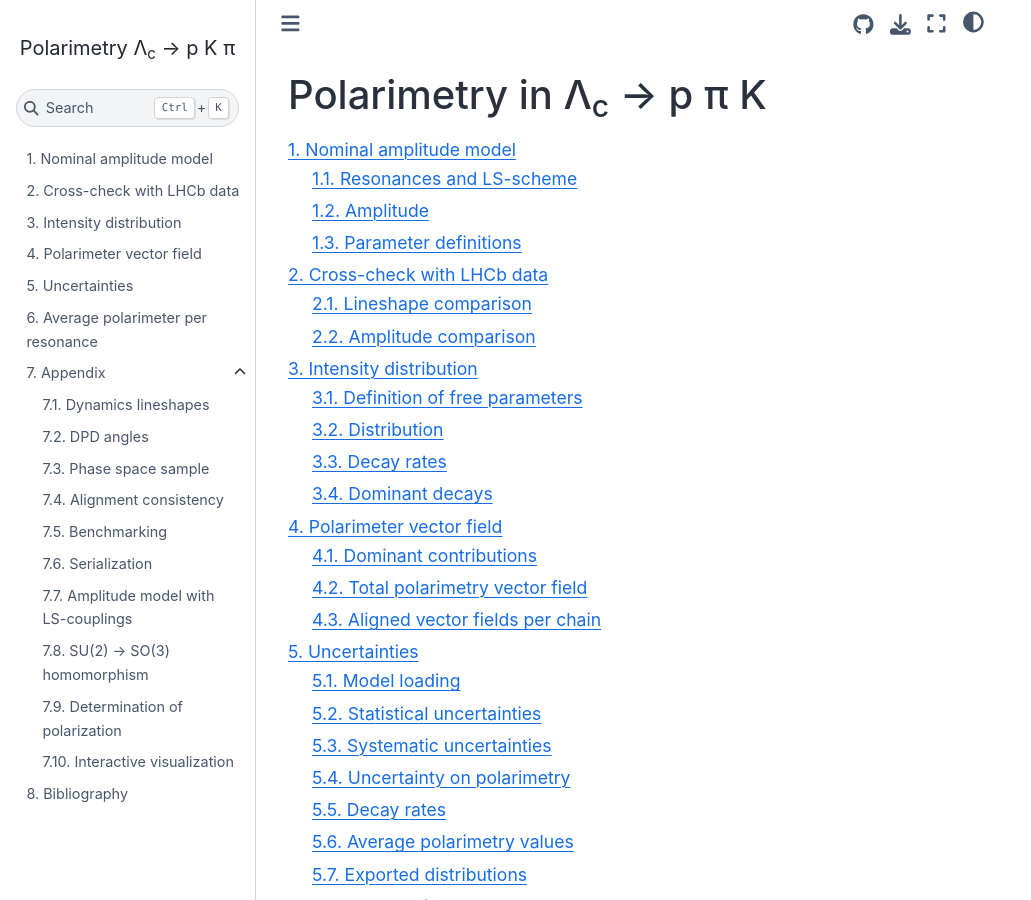
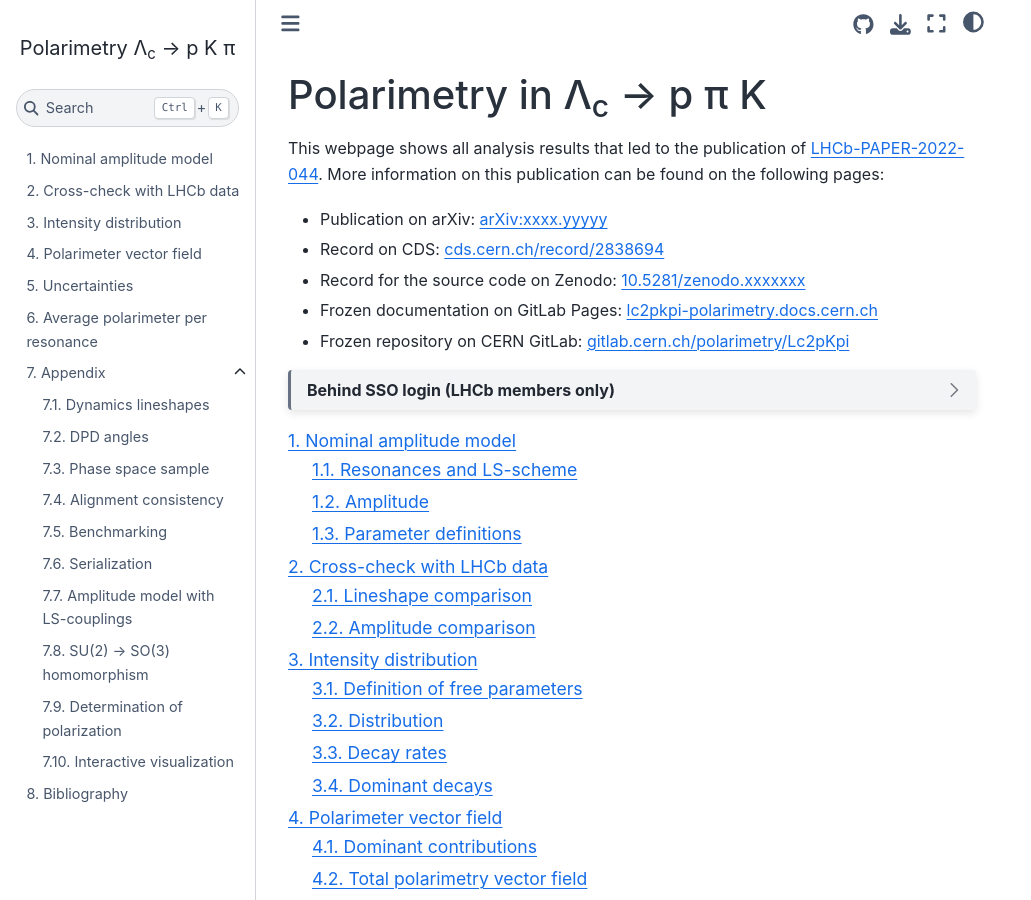
Before and after one commit to ComPWA/polarimetry, a Sphinx documentation site: the page built from docs/index.md, in a window 1280 px wide and 900 px high. Shown: the whole window, without its empty margins (0-1031 px from the left). Built offline with Sphinx 7.4.7 and the Sphinx Book theme 1.1.4, drawn with Linux system fonts in a browser that asks for light colours; pages that are not in the unit, such as notebooks, are missing from menus; the version number could not be read and is left out; comment, search, counter and statistics services are not loaded.

Commit message:
DOC: collect important links on main page
WARNING: Zenodo and arXiv links are dummy links, because they are not
yet available.

```diff
--- a/docs/index.md
+++ b/docs/index.md
@@ -4,6 +4,21 @@ myst:
 ---
 
 # Polarimetry in Λ<sub>c</sub> → p π K
+
+This webpage shows all analysis results that led to the publication of [LHCb-PAPER-2022-044](https://cds.cern.ch/record/2838694). More information on this publication can be found on the following pages:
+
+- Publication on arXiv: [arXiv:xxxx.yyyyy](https://arxiv.org/abs/xxxx.yyyyy)
+- Record on CDS: [cds.cern.ch/record/2838694](https://cds.cern.ch/record/2838694)
+- Record for the source code on Zenodo: [10.5281/zenodo.xxxxxxx](https://doi.org/10.5281/zenodo.xxxxxxx)
+- Frozen documentation on GitLab Pages: [lc2pkpi-polarimetry.docs.cern.ch](https://lc2pkpi-polarimetry.docs.cern.ch)
+- Frozen repository on CERN GitLab: [gitlab.cern.ch/polarimetry/Lc2pKpi](https://gitlab.cern.ch/polarimetry/Lc2pKpi)
+
+:::{dropdown} Behind SSO login (LHCb members only)
+
+- LHCb TWiki page: [twiki.cern.ch/twiki/bin/viewauth/LHCbPhysics/PolarimetryLc2pKpi](https://twiki.cern.ch/twiki/bin/viewauth/LHCbPhysics/PolarimetryLc2pKpi)
+- [Indico page for the _silent approval_ to submit](https://indico.cern.ch/event/1242323)
+
+:::
 
 {{ DOWNLOAD_SINGLE_PDF }}
 
```
Also changed, not shown: .cspell.json, 1 other file.
